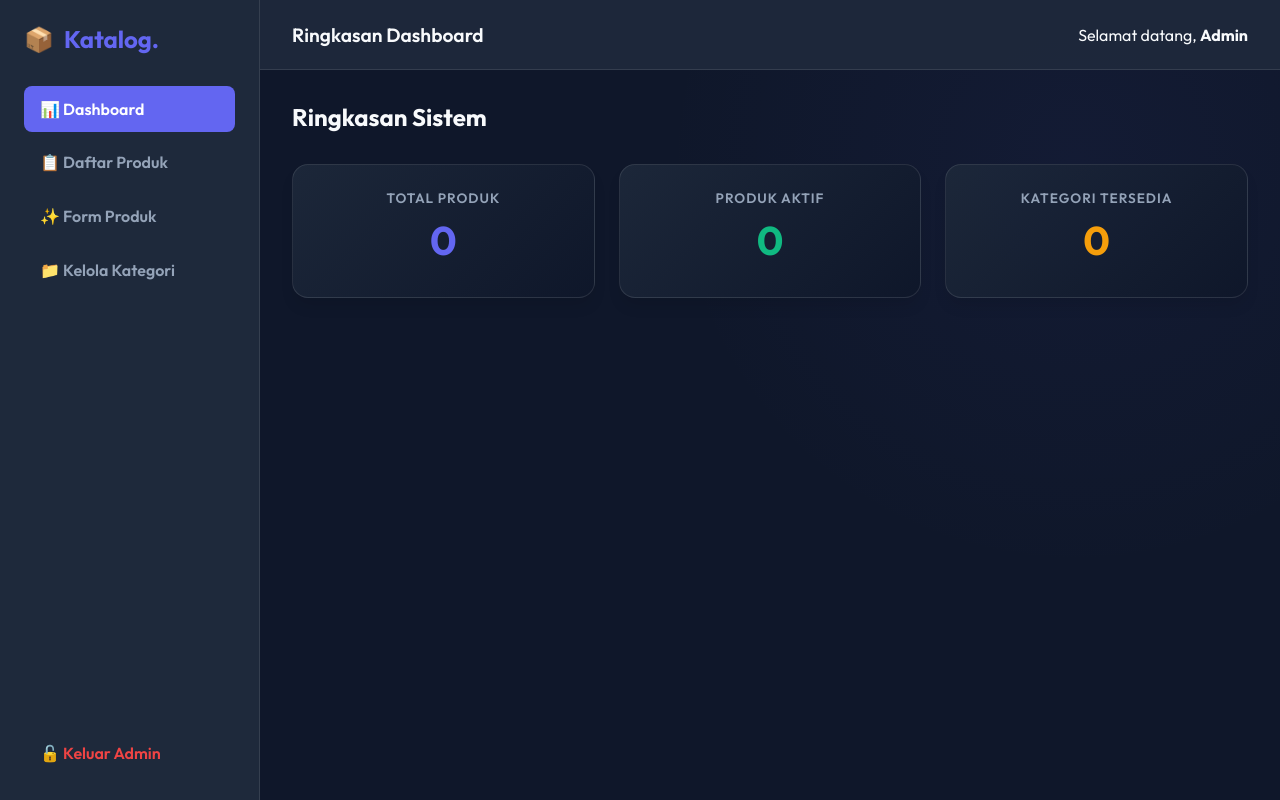
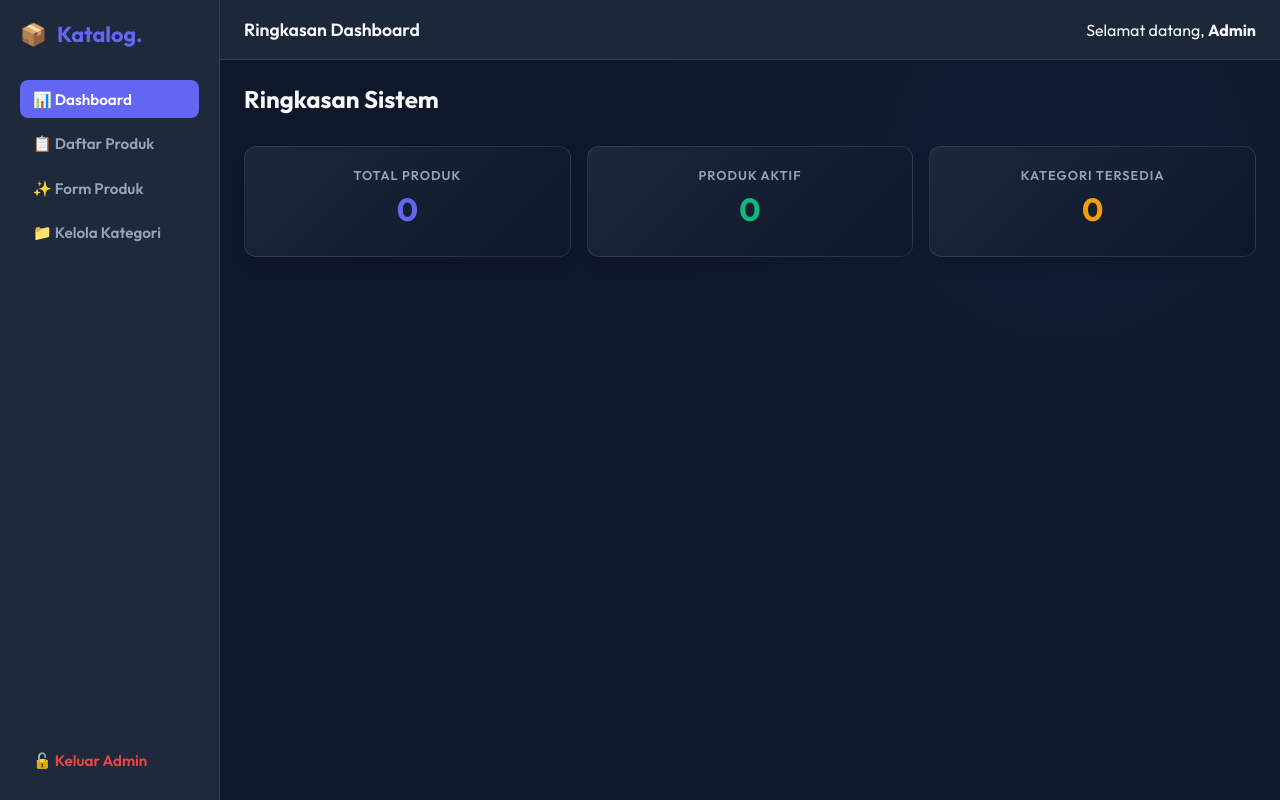
Before and after one commit to sidqyy/katalog, a PHP site: page /admin.php in a window 1280 px wide. Run offline with PHP 8.4, Linux system fonts and the light colour scheme; the visitor is signed in with stand-in values (Sample User, id 1); data that the repository does not hold is empty.

Commit message:
style: compact admin panel layout

```diff
--- a/admin.php
+++ b/admin.php
@@ -326,11 +326,11 @@
         .app-container { display: flex; height: 100vh; }
 
         /* Sidebar */
-        .sidebar { width: 260px; background: var(--sidebar-bg); border-right: 1px solid var(--surface-border); display: flex; flex-direction: column; padding: 1.5rem; transition: transform 0.3s ease; }
-        .sidebar-logo { font-size: 1.5rem; font-weight: 800; color: white; margin-bottom: 2rem; display: flex; align-items: center; gap: 10px; }
+        .sidebar { width: 220px; background: var(--sidebar-bg); border-right: 1px solid var(--surface-border); display: flex; flex-direction: column; padding: 1.25rem; transition: transform 0.3s ease; }
+        .sidebar-logo { font-size: 1.35rem; font-weight: 800; color: white; margin-bottom: 2rem; display: flex; align-items: center; gap: 10px; }
         .sidebar-logo span { color: var(--primary); }
-        .menu-list { display: flex; flex-direction: column; gap: 0.5rem; flex: 1; }
-        .menu-item { padding: 0.8rem 1rem; color: var(--text-muted); text-decoration: none; border-radius: 0.5rem; font-weight: 600; display: flex; align-items: center; gap: 10px; cursor: pointer; transition: all 0.3s ease; }
+        .menu-list { display: flex; flex-direction: column; gap: 0.4rem; flex: 1; }
+        .menu-item { padding: 0.6rem 0.8rem; color: var(--text-muted); text-decoration: none; border-radius: 0.5rem; font-weight: 600; font-size: 0.95rem; display: flex; align-items: center; gap: 10px; cursor: pointer; transition: all 0.3s ease; }
         .menu-item:hover { background: rgba(99, 102, 241, 0.1); color: var(--text-main); }
         .menu-item.active { background: var(--primary); color: white; }
         .menu-item.logout { color: var(--danger); margin-top: auto; }
@@ -338,32 +338,32 @@
 
         /* Main Content */
         .main-wrapper { flex: 1; display: flex; flex-direction: column; overflow: hidden; background-image: radial-gradient(circle at 80% 20%, rgba(99, 102, 241, 0.05), transparent 40%); }
-        .top-header { height: 70px; background: rgba(30, 41, 59, 0.95); border-bottom: 1px solid var(--surface-border); display: flex; align-items: center; justify-content: space-between; padding: 0 2rem; }
-        .header-title { font-weight: 600; font-size: 1.2rem; }
+        .top-header { height: 60px; background: rgba(30, 41, 59, 0.95); border-bottom: 1px solid var(--surface-border); display: flex; align-items: center; justify-content: space-between; padding: 0 1.5rem; }
+        .header-title { font-weight: 600; font-size: 1.1rem; }
 
-        .content-area { flex: 1; overflow-y: auto; padding: 2rem; }
+        .content-area { flex: 1; overflow-y: auto; padding: 1.5rem; }
         .section { display: none; animation: fadeIn 0.3s ease; }
         .section.active { display: block; }
 
         /* Dashboard Stats */
-        .stats-grid { display: grid; grid-template-columns: repeat(auto-fit, minmax(200px, 1fr)); gap: 1.5rem; margin-bottom: 2rem; }
-        .stat-card { background: linear-gradient(135deg, rgba(30, 41, 59, 0.9), rgba(15, 23, 42, 0.9)); border: 1px solid var(--surface-border); padding: 1.5rem; border-radius: 1rem; text-align: center; box-shadow: 0 10px 15px -3px rgba(0, 0, 0, 0.1); }
-        .stat-value { font-size: 2.5rem; font-weight: 800; color: var(--primary); margin: 0.5rem 0; }
-        .stat-label { color: var(--text-muted); font-weight: 600; text-transform: uppercase; font-size: 0.85rem; letter-spacing: 1px; }
+        .stats-grid { display: grid; grid-template-columns: repeat(auto-fit, minmax(180px, 1fr)); gap: 1rem; margin-bottom: 1.5rem; }
+        .stat-card { background: linear-gradient(135deg, rgba(30, 41, 59, 0.9), rgba(15, 23, 42, 0.9)); border: 1px solid var(--surface-border); padding: 1.25rem; border-radius: 0.75rem; text-align: center; box-shadow: 0 10px 15px -3px rgba(0, 0, 0, 0.1); }
+        .stat-value { font-size: 2rem; font-weight: 800; color: var(--primary); margin: 0.4rem 0; }
+        .stat-label { color: var(--text-muted); font-weight: 600; text-transform: uppercase; font-size: 0.8rem; letter-spacing: 1px; }
 
         /* Components */
-        .card { background: var(--surface); border: 1px solid var(--surface-border); border-radius: 1rem; padding: 2rem; margin-bottom: 2rem; box-shadow: 0 10px 30px -10px rgba(0, 0, 0, 0.3); }
-        .card-header { margin-bottom: 1.5rem; border-bottom: 1px solid var(--surface-border); padding-bottom: 1rem; display: flex; justify-content: space-between; align-items: center; flex-wrap: wrap; gap: 1rem; }
-        .card-title { font-size: 1.4rem; font-weight: 700; }
+        .card { background: var(--surface); border: 1px solid var(--surface-border); border-radius: 0.75rem; padding: 1.5rem; margin-bottom: 1.5rem; box-shadow: 0 10px 30px -10px rgba(0, 0, 0, 0.3); }
+        .card-header { margin-bottom: 1.25rem; border-bottom: 1px solid var(--surface-border); padding-bottom: 0.75rem; display: flex; justify-content: space-between; align-items: center; flex-wrap: wrap; gap: 0.75rem; }
+        .card-title { font-size: 1.2rem; font-weight: 700; }
 
-        .form-group { margin-bottom: 1.25rem; }
-        label { display: block; margin-bottom: 0.5rem; font-size: 0.9rem; color: var(--text-muted); font-weight: 600; }
-        input[type="text"], input[type="password"], input[type="number"], input[type="file"], textarea, select { width: 100%; padding: 0.8rem 1rem; background: rgba(15, 23, 42, 0.6); border: 1px solid var(--surface-border); border-radius: 0.5rem; color: var(--text-main); font-size: 1rem; outline: none; transition: border-color 0.3s; }
+        .form-group { margin-bottom: 1rem; }
+        label { display: block; margin-bottom: 0.4rem; font-size: 0.85rem; color: var(--text-muted); font-weight: 600; }
+        input[type="text"], input[type="password"], input[type="number"], input[type="file"], textarea, select { width: 100%; padding: 0.6rem 0.8rem; background: rgba(15, 23, 42, 0.6); border: 1px solid var(--surface-border); border-radius: 0.5rem; color: var(--text-main); font-size: 0.95rem; outline: none; transition: border-color 0.3s; }
         select option { background: var(--bg-color); color: var(--text-main); }
         input:focus, textarea:focus, select:focus { border-color: var(--primary); }
-        textarea { resize: vertical; min-height: 100px; }
+        textarea { resize: vertical; min-height: 80px; }
 
-        .btn { padding: 0.8rem 1.5rem; border-radius: 0.5rem; font-weight: 600; cursor: pointer; transition: all 0.3s ease; border: none; font-size: 1rem; text-align: center; }
+        .btn { padding: 0.6rem 1.2rem; border-radius: 0.5rem; font-weight: 600; cursor: pointer; transition: all 0.3s ease; border: none; font-size: 0.95rem; text-align: center; }
         .btn-primary { background: var(--primary); color: white; }
         .btn-primary:hover { background: var(--primary-hover); transform: translateY(-2px); box-shadow: 0 5px 15px -5px var(--primary); }
         .btn-danger { background: var(--danger); color: white; }
@@ -375,11 +375,11 @@
         .alert-error { background: rgba(239, 68, 68, 0.2); border: 1px solid var(--danger); color: #fca5a5; }
 
         /* Search Box */
-        .search-box { padding: 0.6rem 1rem; border-radius: 20px; border: 1px solid var(--surface-border); background: rgba(15,23,42,0.6); color: white; min-width: 250px; }
+        .search-box { padding: 0.5rem 0.8rem; border-radius: 20px; border: 1px solid var(--surface-border); background: rgba(15,23,42,0.6); color: white; min-width: 200px; font-size: 0.95rem; }
 
         .table-responsive { overflow-x: auto; }
         table { width: 100%; border-collapse: collapse; }
-        th, td { padding: 1rem; text-align: left; border-bottom: 1px solid var(--surface-border); }
+        th, td { padding: 0.75rem 1rem; text-align: left; border-bottom: 1px solid var(--surface-border); }
         th { color: var(--text-muted); font-size: 0.85rem; text-transform: uppercase; letter-spacing: 1px; }
         tbody tr:hover { background: rgba(255, 255, 255, 0.03); }
         .img-preview { width: 50px; height: 50px; border-radius: 8px; object-fit: cover; }
```
